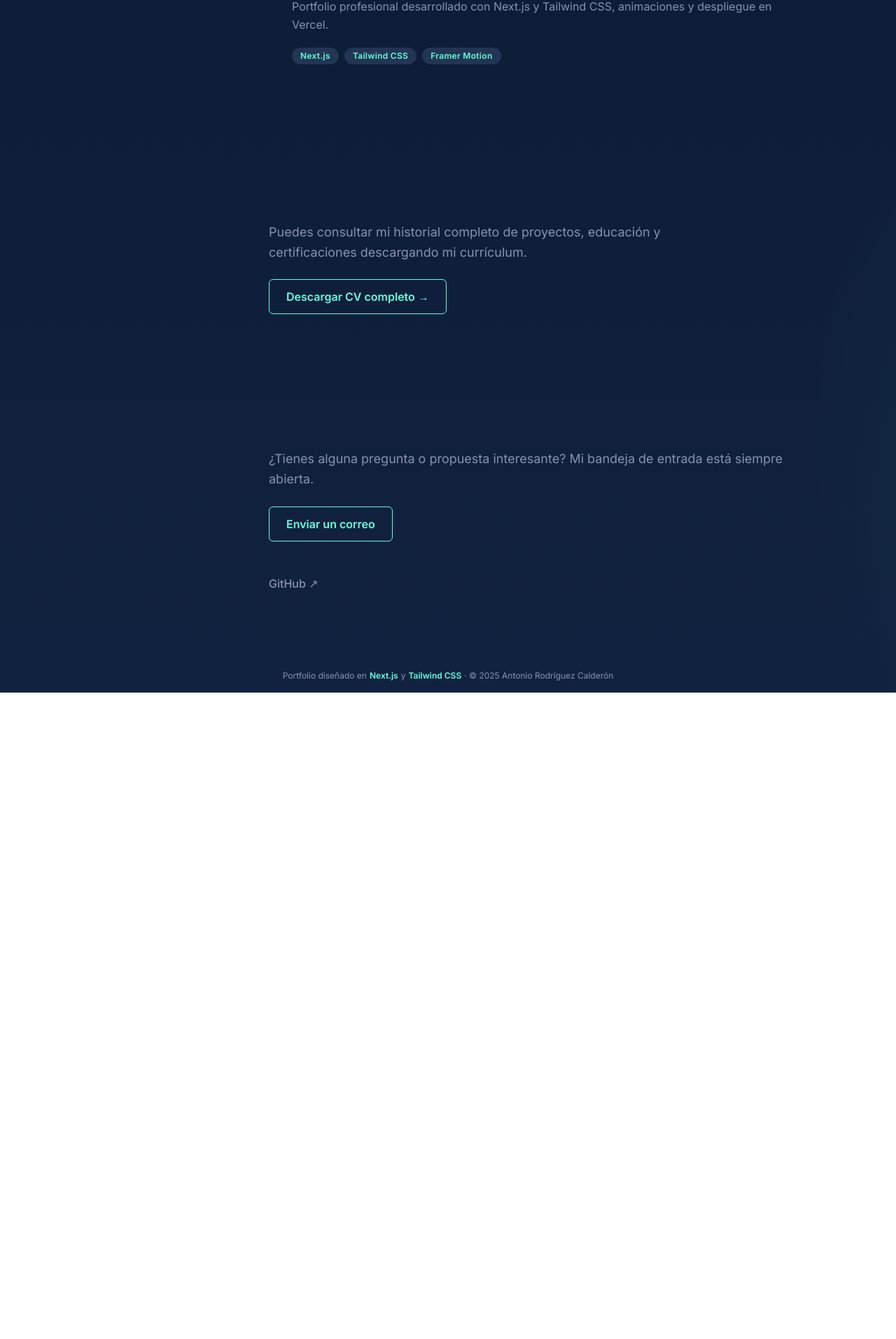
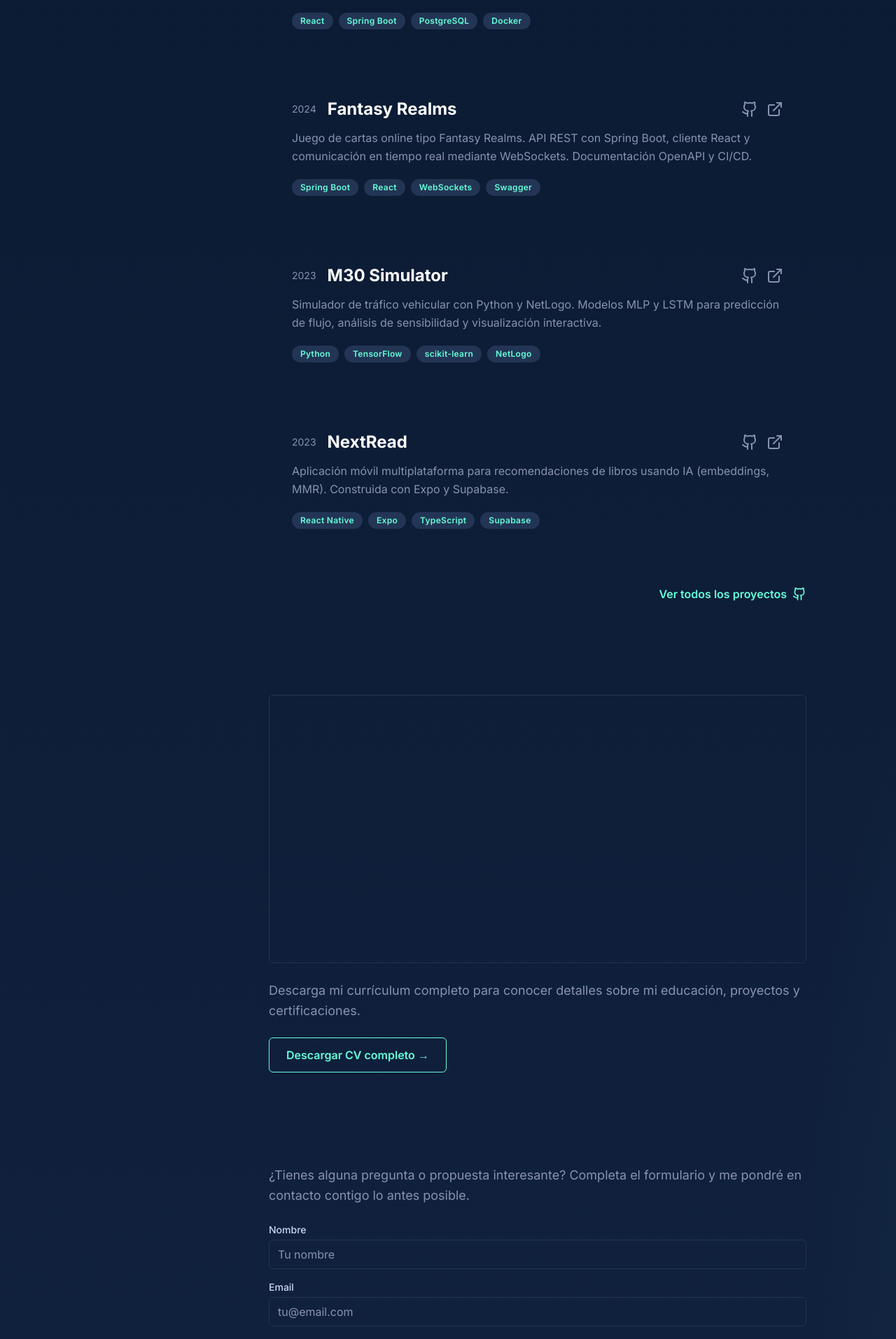
Before and after one commit to PDJ6975/Portfolio, a Next.js app: page / in a window 1280 px wide. Shown: the part 863-2777 px from the top of the page at 70% size. Before the commit the page ends 1853 px from the top, so only its background shows below. Built offline with nearby package versions, Linux system fonts and the light colour scheme.

Commit message:
feat: Ajustar estilos y añadir formulario de contacto en el portfolio

```diff
--- a/src/app/page.tsx
+++ b/src/app/page.tsx
@@ -18,15 +18,15 @@ export default function Home() {
       <Element name="about">
         <AboutSection />
       </Element>
-      <div className="h-12" />
+      <div className="h-1" />
       <Element name="projects">
         <ProjectsSection />
       </Element>
-      <div className="h-12" />
+      <div className="h-1" />
       <Element name="cv">
         <CVSection />
       </Element>
-      <div className="h-12" />
+      <div className="h-1" />
       <Element name="contact">
         <ContactSection />
       </Element>
--- a/src/components/AboutSection.tsx
+++ b/src/components/AboutSection.tsx
@@ -5,7 +5,7 @@ export default function AboutSection() {
   return (
     <motion.section
       id="about"
-      className="py-20 flex items-start"
+      className="py-16 flex items-start"
       initial={{ opacity: 0, y: 40 }}
       whileInView={{ opacity: 1, y: 0 }}
       viewport={{ once: true }}
--- a/src/components/CVSection.tsx
+++ b/src/components/CVSection.tsx
@@ -5,15 +5,20 @@ export default function CVSection() {
   return (
     <motion.section
       id="cv"
-      className="py-20 flex flex-col items-start"
+      className="py-16 flex flex-col items-start"
       initial={{ opacity: 0, y: 40 }}
       whileInView={{ opacity: 1, y: 0 }}
       viewport={{ once: true }}
       transition={{ duration: 0.8 }}
     >
       <div className="w-full max-w-3xl mx-auto flex flex-col gap-6">
-        <p className="text-[#8892b0] text-lg leading-relaxed max-w-2xl">
-          Puedes consultar mi historial completo de proyectos, educación y certificaciones descargando mi currículum.
+        <iframe
+          src="/cv.pdf#toolbar=0&navpanes=0&scrollbar=0"
+          className="w-full h-96 rounded-md border border-[#233554] shadow-sm"
+          aria-label="Previsualización del CV en PDF"
+        />
+        <p className="text-[#8892b0] text-lg leading-relaxed">
+          Descarga mi currículum completo para conocer detalles sobre mi educación, proyectos y certificaciones.
         </p>
         <a
           href="/cv.pdf"
--- a/src/components/ContactSection.tsx
+++ b/src/components/ContactSection.tsx
@@ -1,5 +1,6 @@
 "use client";
 import { motion } from "framer-motion";
+import { useState } from "react";
 
 export default function ContactSection() {
   return (
@@ -13,16 +14,14 @@ export default function ContactSection() {
     >
       <div className="w-full max-w-3xl mx-auto flex flex-col items-start gap-6">
         <p className="text-[#8892b0] text-lg leading-relaxed">
-          ¿Tienes alguna pregunta o propuesta interesante? Mi bandeja de entrada está siempre abierta.
+          ¿Tienes alguna pregunta o propuesta interesante? Completa el formulario y me pondré en contacto contigo lo antes posible.
         </p>
-        <a
-          href="mailto:antonito.rodriguez42@gmail.com"
-          className="inline-block w-max bg-transparent border border-[#64ffda] text-[#64ffda] px-6 py-3 rounded-md font-semibold transition-colors hover:bg-[#64ffda]/10"
-        >
-          Enviar un correo
-        </a>
+
+        {/* Formulario de contacto */}
+        <ContactForm />
+
         <div className="flex gap-5 mt-6">
-          <a href="https://github.com/PDJ6975" target="_blank" rel="noopener noreferrer" className="text-[#8892b0] hover:text-[#64ffda] transition-colors font-medium">
+          <a href="https://github.com/PDJ6975" target="_blank" rel="noopener noreferrer" className="text-[#8892b0] hover:text-[#64ffda] transition-colors font-medium flex items-center gap-1">
             GitHub ↗
           </a>
         </div>
@@ -30,3 +29,69 @@ export default function ContactSection() {
     </motion.section>
   );
 }
+
+// Componente interno
+function ContactForm() {
+  const [form, setForm] = useState({ nombre: "", email: "", mensaje: "" });
+
+  const handleChange = (e: React.ChangeEvent<HTMLInputElement | HTMLTextAreaElement>) => {
+    setForm({ ...form, [e.target.name]: e.target.value });
+  };
+
+  const handleSubmit = (e: React.FormEvent) => {
+    e.preventDefault();
+    const subject = encodeURIComponent("Mensaje desde portfolio");
+    const body = encodeURIComponent(`Nombre: ${form.nombre}%0D%0AEmail: ${form.email}%0D%0A%0D%0A${form.mensaje}`);
+    window.location.href = `mailto:antonito.rodriguez42@gmail.com?subject=${subject}&body=${body}`;
+  };
+
+  return (
+    <form onSubmit={handleSubmit} className="w-full flex flex-col gap-4">
+      <div className="flex flex-col gap-1">
+        <label htmlFor="nombre" className="text-sm font-medium text-[#ccd6f6]">Nombre</label>
+        <input
+          id="nombre"
+          name="nombre"
+          type="text"
+          required
+          value={form.nombre}
+          onChange={handleChange}
+          className="bg-transparent border border-[#233554] rounded-md px-3 py-2 text-[#ccd6f6] placeholder-[#8892b0] focus:outline-none focus:ring-2 focus:ring-[#64ffda]"
+          placeholder="Tu nombre"
+        />
+      </div>
+      <div className="flex flex-col gap-1">
+        <label htmlFor="email" className="text-sm font-medium text-[#ccd6f6]">Email</label>
+        <input
+          id="email"
+          name="email"
+          type="email"
+          required
+          value={form.email}
+          onChange={handleChange}
+          className="bg-transparent border border-[#233554] rounded-md px-3 py-2 text-[#ccd6f6] placeholder-[#8892b0] focus:outline-none focus:ring-2 focus:ring-[#64ffda]"
+          placeholder="tu@email.com"
+        />
+      </div>
+      <div className="flex flex-col gap-1">
+        <label htmlFor="mensaje" className="text-sm font-medium text-[#ccd6f6]">Mensaje</label>
+        <textarea
+          id="mensaje"
+          name="mensaje"
+          required
+          rows={5}
+          value={form.mensaje}
+          onChange={handleChange}
+          className="bg-transparent border border-[#233554] rounded-md px-3 py-2 text-[#ccd6f6] placeholder-[#8892b0] focus:outline-none focus:ring-2 focus:ring-[#64ffda] resize-none"
+          placeholder="Cuéntame tu idea o proyecto..."
+        />
+      </div>
+      <button
+        type="submit"
+        className="self-start bg-transparent border border-[#64ffda] text-[#64ffda] px-6 py-2 rounded-md font-semibold transition-colors hover:bg-[#64ffda]/10"
+      >
+        Enviar mensaje
+      </button>
+    </form>
+  );
+}
--- a/src/components/ProjectsSection.tsx
+++ b/src/components/ProjectsSection.tsx
@@ -5,23 +5,49 @@ import { GithubIcon, ExternalLink } from "lucide-react";
 const projects = [
   {
     year: "2024",
+    title: "Portfolio Profesional (este sitio)",
+    description:
+      "Sitio web personal desarrollado con Next.js, Tailwind CSS y Framer Motion. Diseño inspirado en brittanychiang.com, con fondo de partículas, sidebar fijo, accesibilidad mejorada y despliegue en Vercel.",
+    tech: ["Next.js", "Tailwind CSS", "Framer Motion", "TypeScript"],
+    github: "https://github.com/PDJ6975/portfolio",
+    demo: "https://portfolio-antonio.vercel.app/",
+  },
+  {
+    year: "2024",
     title: "Gestor de Tareas",
     description:
-      "Aplicación web para gestión de tareas con autenticación, panel de usuario y notificaciones. Backend en Spring Boot, frontend en React.",
+      "Aplicación web full-stack con Spring Boot y React para gestionar tareas con roles de usuario, autenticación JWT, notificaciones en tiempo real y despliegue Docker.",
     tech: ["React", "Spring Boot", "PostgreSQL", "Docker"],
     github: "https://github.com/PDJ6975/gestor-tareas",
     demo: "https://gestor-tareas-demo.vercel.app/",
   },
   {
+    year: "2024",
+    title: "Fantasy Realms",
+    description:
+      "Juego de cartas online tipo Fantasy Realms. API REST con Spring Boot, cliente React y comunicación en tiempo real mediante WebSockets. Documentación OpenAPI y CI/CD.",
+    tech: ["Spring Boot", "React", "WebSockets", "Swagger"],
+    github: "https://github.com/PDJ6975/fantasy-realms",
+    demo: "",
+  },
+  {
     year: "2023",
-    title: "Portfolio Personal",
+    title: "M30 Simulator",
     description:
-      "Portfolio profesional desarrollado con Next.js y Tailwind CSS, animaciones y despliegue en Vercel.",
-    tech: ["Next.js", "Tailwind CSS", "Framer Motion"],
-    github: "https://github.com/PDJ6975/portfolio",
-    demo: "https://portfolio-antonio.vercel.app/",
+      "Simulador de tráfico vehicular con Python y NetLogo. Modelos MLP y LSTM para predicción de flujo, análisis de sensibilidad y visualización interactiva.",
+    tech: ["Python", "TensorFlow", "scikit-learn", "NetLogo"],
+    github: "https://github.com/PDJ6975/m30-simulator",
+    demo: "",
   },
-  // Puedes añadir más proyectos aquí
+  {
+    year: "2023",
+    title: "NextRead",
+    description:
+      "Aplicación móvil multiplataforma para recomendaciones de libros usando IA (embeddings, MMR). Construida con Expo y Supabase.",
+    tech: ["React Native", "Expo", "TypeScript", "Supabase"],
+    github: "https://github.com/PDJ6975/nextread",
+    demo: "",
+  },
 ];
 
 export default function ProjectsSection() {
@@ -83,6 +109,18 @@ export default function ProjectsSection() {
             </div>
           </motion.div>
         ))}
+        {/* Enlace a todos los proyectos */}
+        <div className="mt-4 flex justify-end">
+          <a
+            href="https://github.com/PDJ6975"
+            target="_blank"
+            rel="noopener noreferrer"
+            className="group inline-flex items-center gap-2 text-[#64ffda] hover:text-[#9effea] font-semibold transition-colors"
+          >
+            Ver todos los proyectos
+            <GithubIcon className="w-5 h-5 group-hover:translate-x-0.5 transition-transform" />
+          </a>
+        </div>
       </div>
     </motion.section>
   );
```
